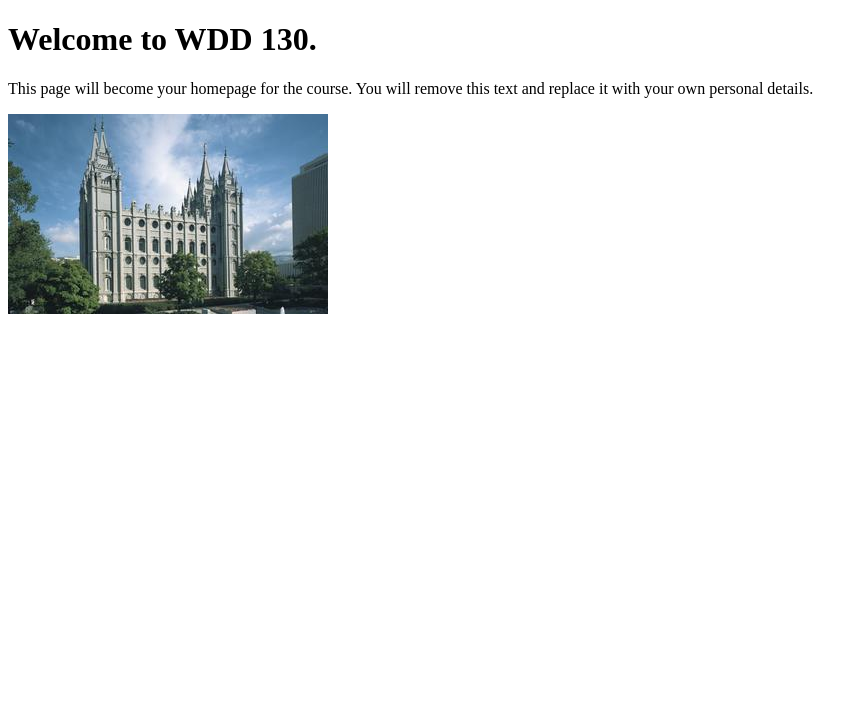
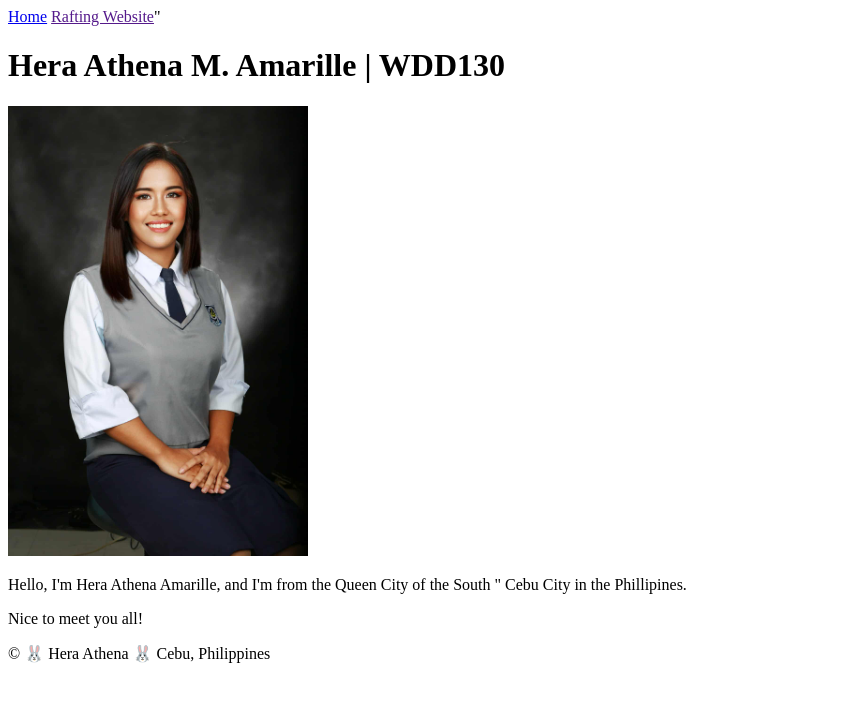
Before and after one commit to herathena/wdd130, a plain HTML site: page index.html in a window 1280 px wide. Shown: the whole page, without its empty margins (0-868 px from the left). Drawn offline with Linux system fonts and the light colour scheme.

Commit message:
Update Profile

```diff
--- a/index.html
+++ b/index.html
@@ -1,14 +1,30 @@
 <!DOCTYPE html>
 <html lang="en">
+
 <head>
     <meta charset="UTF-8">
     <meta name="viewport" content="width=device-width, initial-scale=1.0">
-    <title>WDD 130 | Personal Homepage</title>
+    <title> HERA ATHENA | WDD 130 </title>
 </head>
+
 <body>
-    <h1>Welcome to WDD 130.</h1>
-    <p>This page will become your homepage for the course. You will remove this text and replace it with your own personal details.</p>
+    <header>
+        <nav>
+            <a href="#">Home</a>
+            <a href="" wwr/">Rafting Website</a>"
+        </nav>
+    </header>
+    <main>
+        <h1> Hera Athena M. Amarille | WDD130 </h1>
+        <img src="images/athena-profile.jpeg" alt="My Profile" width="300">
+        <p>Hello, I'm Hera Athena Amarille, and I'm from the Queen City of the South " Cebu City in
+            the Phillipines.</p>
+        <p>Nice to meet you all!</p>
+    </main>
 
-    <img src="images/salt-lake-temple.jpg" alt="The Salt Lake Temple.">
+    <footer>
+        <p>&copy; 🐰 Hera Athena 🐰 Cebu, Philippines</p>
+    </footer>
 </body>
+
 </html>
```
Also changed, not shown: images/athena-profile.jpeg (added).
